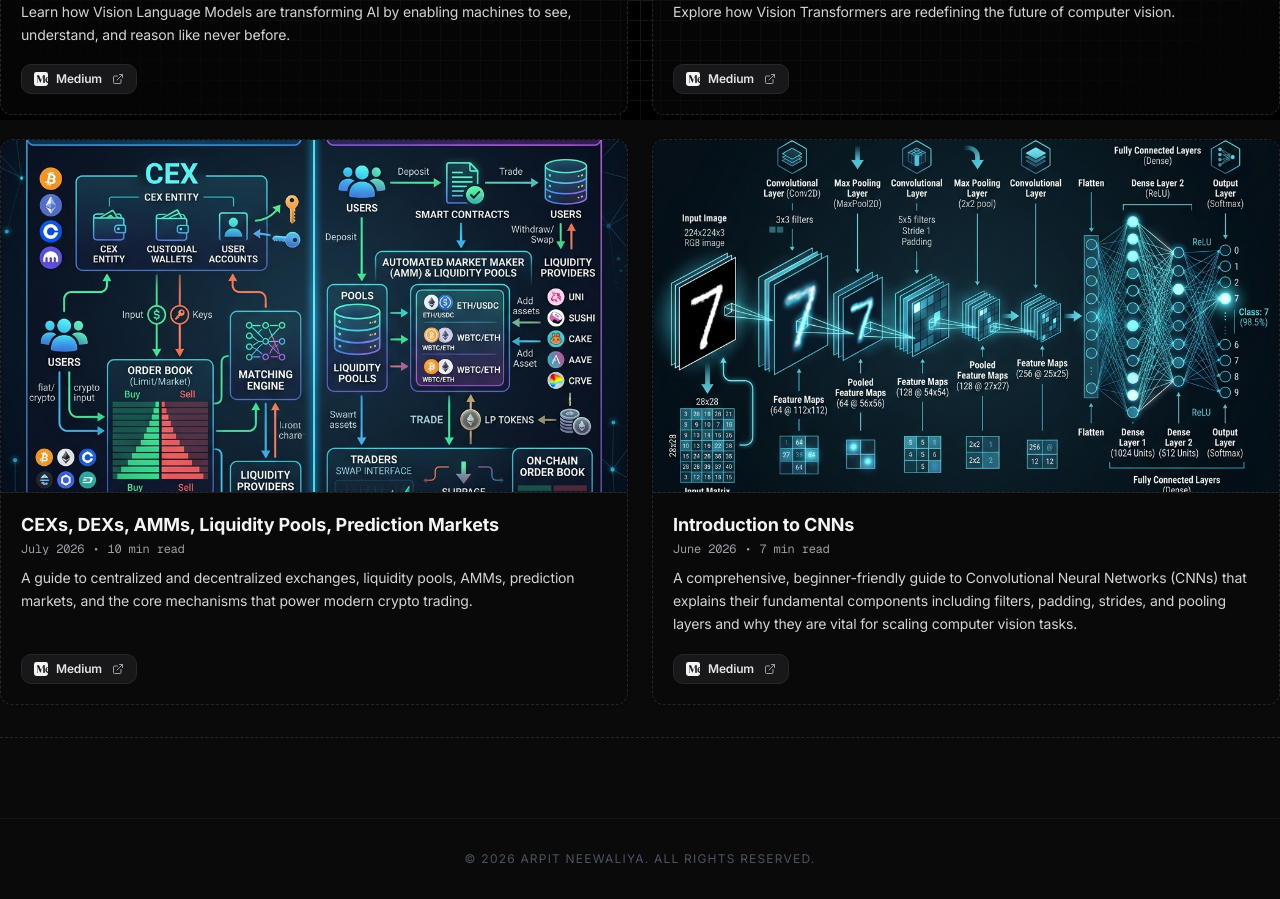
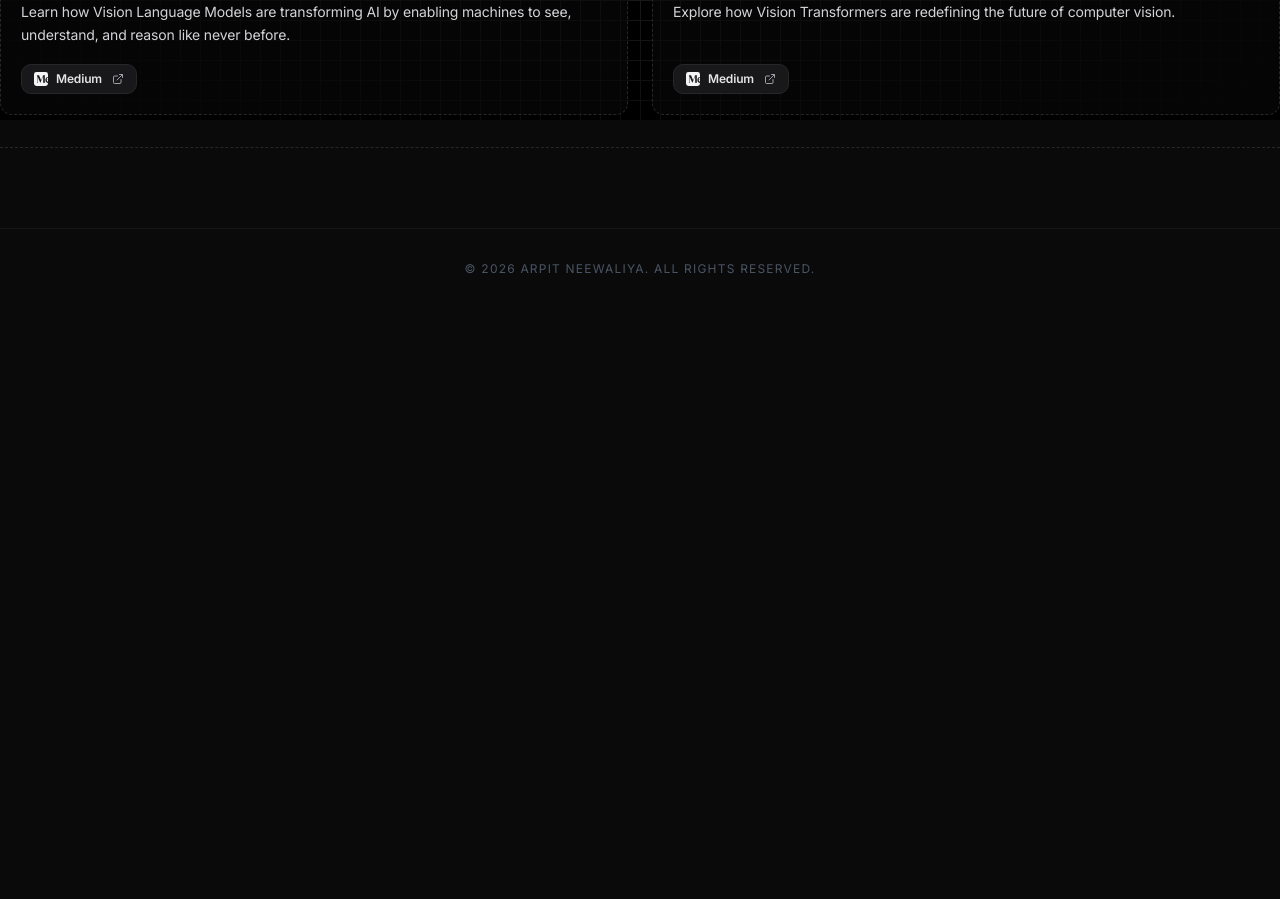
Before and after one commit to arpitneewaliya/arpitneewaliya-portfolio, a Next.js app: page /blog in a window 1280 px wide. Shown: the part 680-1579 px from the top of the page. After the commit the page ends 989 px from the top, so only its background shows below. Built offline with nearby package versions, Linux system fonts and the light colour scheme.

Commit message:
Update the blogs data

```diff
--- a/src/data/data.ts
+++ b/src/data/data.ts
@@ -142,23 +142,5 @@
       url: "https://medium.com/@arpitneewaliya/vision-transformers-how-ai-learned-to-see-without-convolutions-35ba9cce01c4?sharedUserId=arpitneewaliya",
       readTime: "4 min read"
     },
-    {
-      title: "CEXs, DEXs, AMMs, Liquidity Pools, Prediction Markets",
-      date: "July 2026",
-      description: "A guide to centralized and decentralized exchanges, liquidity pools, AMMs, prediction markets, and the core mechanisms that power modern crypto trading.",
-      image: "/images/blog_crypto.png",
-      platform: "Medium",
-      url: "https://medium.com/@arpitneewaliya",
-      readTime: "10 min read"
-    },
-    {
-      title: "Introduction to CNNs",
-      date: "June 2026",
-      description: "A comprehensive, beginner-friendly guide to Convolutional Neural Networks (CNNs) that explains their fundamental components including filters, padding, strides, and pooling layers and why they are vital for scaling computer vision tasks.",
-      image: "/images/blog_cnn.png",
-      platform: "Medium",
-      url: "https://medium.com/@arpitneewaliya",
-      readTime: "7 min read"
-    },
   ] as BlogPost[]
 };
```
